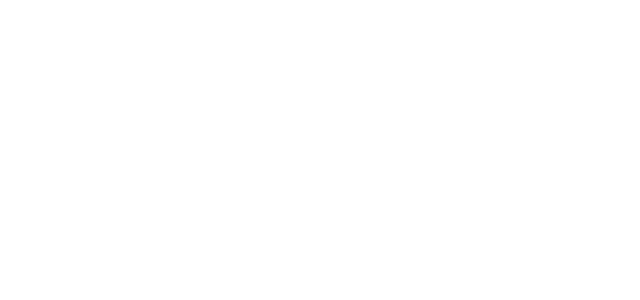
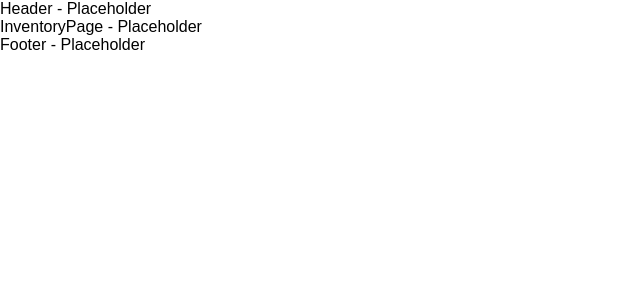
Before and after one commit to reymaa19/InStock-client, a React (Vite) app: page /inventory in a window 1280 px wide. Before the commit this address had no page. Shown: the top 300 px of the page, without its empty margins (0-640 px from the left). Built offline with nearby package versions, Linux system fonts and the light colour scheme; the HTML template or start-up script is replaced by a standard one.

Commit message:
set up /warehouse and /inventory routes, create Header,Footer, and basic page components placeholder for each route

```diff
--- a/package.json
+++ b/package.json
@@ -13,7 +13,7 @@
     "react": "^18.3.1",
     "react-dom": "^18.3.1",
     "react-router-dom": "^6.26.2",
-    "sass": "^1.79.1"
+    "sass": "^1.79.4"
   },
   "devDependencies": {
     "@types/react": "^18.3.3",
--- a/src/App.jsx
+++ b/src/App.jsx
@@ -1,12 +1,20 @@
 import { BrowserRouter, Routes, Route } from "react-router-dom";
 import "./App.scss";
+import Header from "./Components/Header/Header";
+import Footer from "./Components/Footer/Footer";
+import InventoryPage from "./Pages/InventoryPage/InventoryPage";
+import WarehousePage from "./Pages/WarehousePage/WarehousePage";
 
 const App = () => {
   return (
     <BrowserRouter>
+      <Header />
       <Routes>
         <Route path="/" element={<>default</>} />
+        <Route path="/warehouse" element={<WarehousePage />} />
+        <Route path="/inventory" element={<InventoryPage />} />
       </Routes>
+      <Footer />
     </BrowserRouter>
   );
 };
--- /dev/null
+++ b/src/Components/Footer/Footer.jsx
@@ -0,0 +1,7 @@
+import React from "react";
+
+function Footer() {
+  return <div>Footer - Placeholder</div>;
+}
+
+export default Footer;
--- /dev/null
+++ b/src/Components/Header/Header.jsx
@@ -0,0 +1,7 @@
+import React from "react";
+
+function Header() {
+  return <div>Header - Placeholder</div>;
+}
+
+export default Header;
--- /dev/null
+++ b/src/Pages/InventoryPage/InventoryPage.jsx
@@ -0,0 +1,7 @@
+import React from "react";
+
+function InventoryPage() {
+  return <div>InventoryPage - Placeholder</div>;
+}
+
+export default InventoryPage;
--- /dev/null
+++ b/src/Pages/WarehousePage/WarehousePage.jsx
@@ -0,0 +1,7 @@
+import React from "react";
+
+function WarehousePage() {
+  return <div>Warehouse Page - Placeholder</div>;
+}
+
+export default WarehousePage;
```
Also changed, not shown: 1 other file (tests, documents, lock files or other folders). Lines whose indentation alone changed are shown as unchanged.
